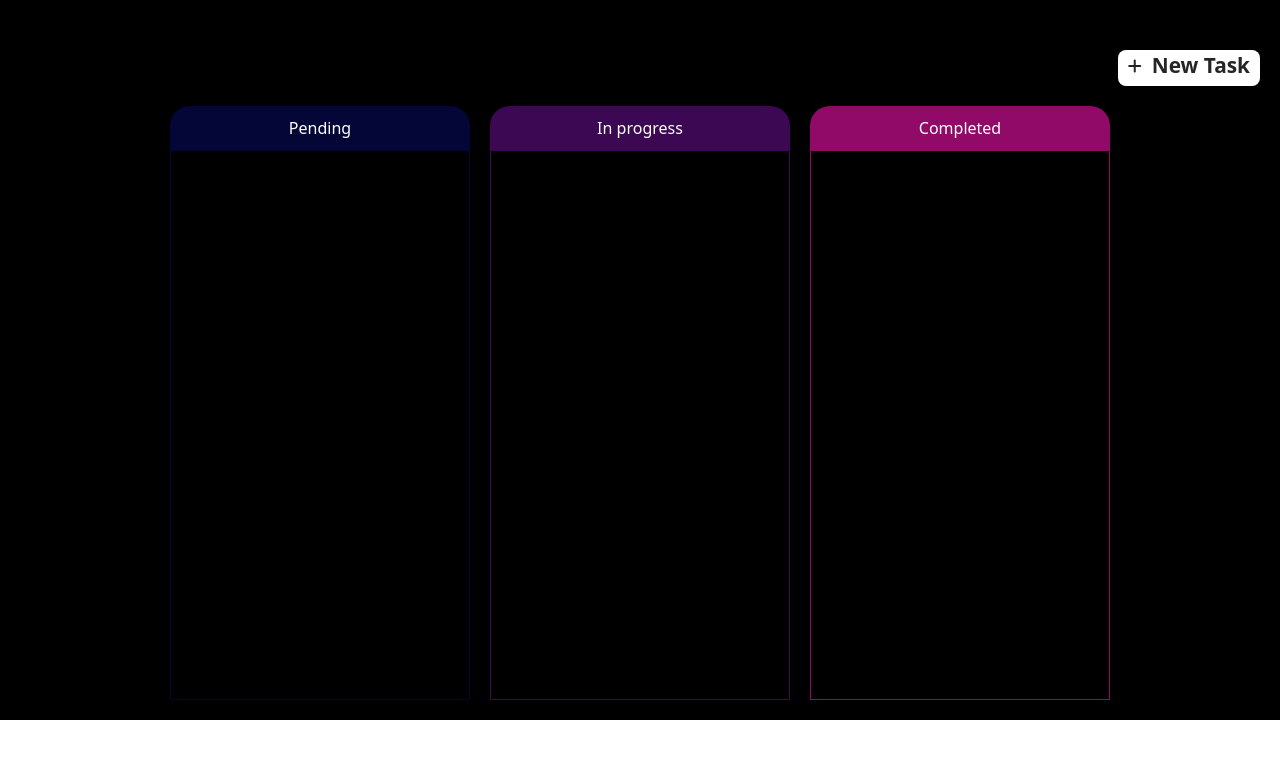
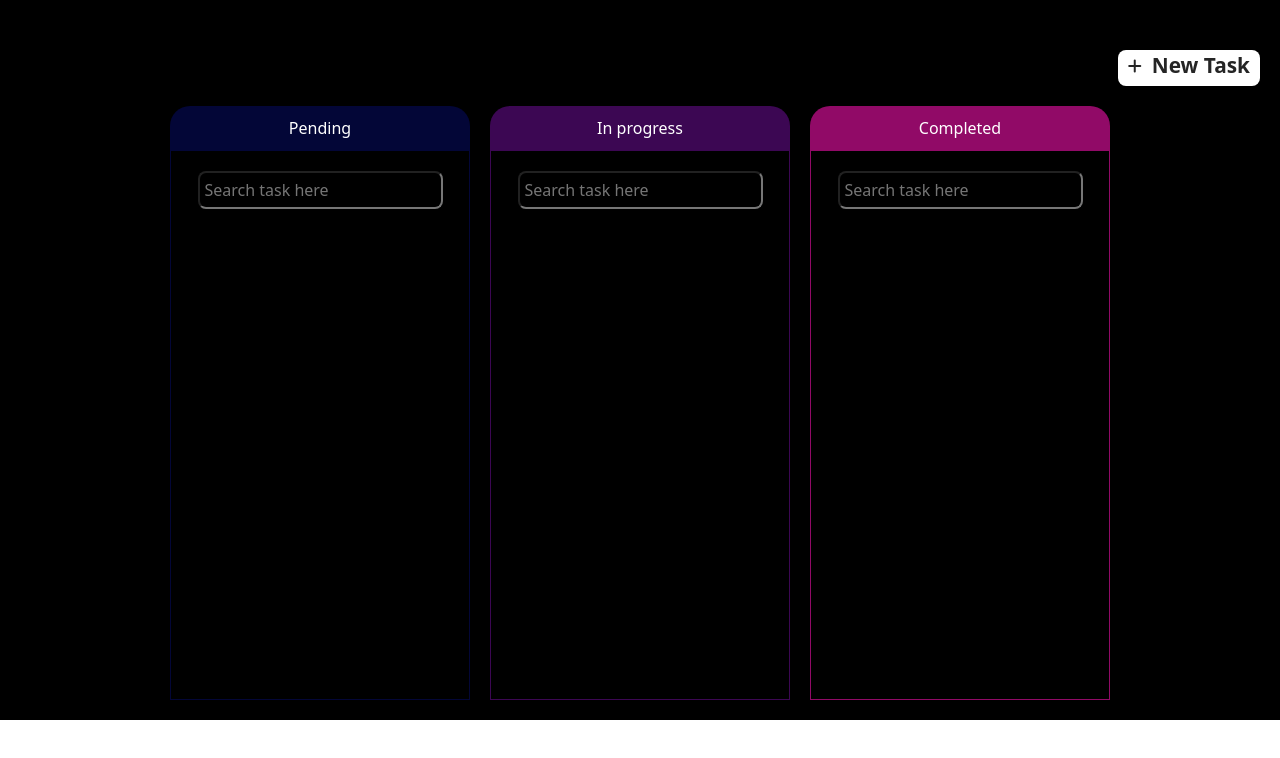
Before and after one commit to NonyeReeta/task-tracker, an Angular app: page /dashboard in a window 1280 px wide. Shown: the top 758 px of the page. Built offline with nearby package versions, Linux system fonts and the light colour scheme.

Commit message:
implemented query search

```diff
--- a/src/app/auth/component/home/home.component.css
+++ b/src/app/auth/component/home/home.component.css
@@ -33,6 +33,20 @@ section {
     text-align: center;
     border-radius: 20px 20px 0 0;
     cursor: pointer;
+}
+
+.search {
+    display: flex;
+    align-items: center;
+    justify-content: center;
+    margin-bottom: 10px;
+}
+
+.search > input {
+    background: none;
+    color: #fff;
+    padding: 5px;
+    border-radius: 8px;
 }
 
 .open {
--- a/src/app/auth/component/home/home.component.html
+++ b/src/app/auth/component/home/home.component.html
@@ -8,14 +8,12 @@
                 <p>Pending</p>
             </div>
             <div
-                #openlist="cdkDropList"
-                cdkDropList
-                [cdkDropListData]="pending_tasks"
-                [cdkDropListConnectedTo]="[pendinglist, closedlist]"
-                (cdkDropListDropped)="drop($event, 'pending')"
                 class="tasks-container open-cont">
-                @for (task of pending_tasks; track task) {
-                    <div cdkDrag class="task task-open" (click)="viewTask(task); show_task = true">
+                <div class="search">
+                    <input type="text" placeholder="Search task here" [(ngModel)]="search_pending">
+                </div>
+                @for (task of filterTasks('pending'); track task) {
+                    <div class="task task-open" (click)="viewTask(task); show_task = true">
                         <h4>{{task.title}}</h4>
                         <p>{{ task.description.length > 200 ? task.description.substring(0, 200) + '...' : task.description }}</p>
                         <div class="task-footer">
@@ -32,14 +30,12 @@
                 <p>In progress</p>
             </div>
             <div
-                #pendinglist="cdkDropList"
-                cdkDropList
-                [cdkDropListData]="progress_tasks"
-                [cdkDropListConnectedTo]="[openlist, closedlist]"
-                (cdkDropListDropped)="drop($event, 'in progress')"
                 class="tasks-container pending-cont">
-                @for (task of progress_tasks; track task) {
-                    <div cdkDrag class="task task-open" (click)="viewTask(task); show_task = true">
+                <div class="search">
+                    <input type="text" placeholder="Search task here" [(ngModel)]="search_progress">
+                </div>
+                @for (task of filterTasks('in progress'); track task) {
+                    <div class="task task-open" (click)="viewTask(task); show_task = true">
                         <h4>{{task.title}}</h4>
                         <p>{{ task.description.length > 200 ? task.description.substring(0, 200) + '...' : task.description }}</p>
                         <div class="task-footer">
@@ -55,14 +51,12 @@
             <div class="tracker-title closed">
                 <p>Completed</p>
             </div>
-            <div
-                #closedlist="cdkDropList"
-                cdkDropList
-                [cdkDropListData]="completed_tasks"
-                [cdkDropListConnectedTo]="[pendinglist, openlist]"
-                (cdkDropListDropped)="drop($event, 'completed')" class="tasks-container closed-cont">
-                @for (task of completed_tasks; track task) {
-                    <div cdkDrag class="task task-open" (click)="viewTask(task); show_task = true">
+            <div class="tasks-container closed-cont">
+                <div class="search">
+                    <input type="text" placeholder="Search task here" [(ngModel)]="search_completed">
+                </div>
+                @for (task of filterTasks('completed'); track task) {
+                    <div class="task task-open" (click)="viewTask(task); show_task = true">
                         <h4>{{task.title}}</h4>
                         <p>{{ task.description.length > 200 ? task.description.substring(0, 200) + '...' : task.description }}</p>
                         <div class="task-footer">
@@ -94,7 +88,7 @@
             </div>
             <div class="form-input mb-3">
                 <label for="desc">Description</label>
-                <textarea name="desc" id="desc" cols="30" rows="" placeholder="Enter task description here" class="form-control" formControlName="description"  [ngClass]="{'required': taskForm.get('description')?.touched && taskForm.get('description')?.invalid}"></textarea>
+                <textarea name="desc" id="desc" cols="30" rows="" placeholder="Enter task description here" class="form-control" formControlName="description"  [ngClass]="{'required': taskForm.get('description')?.touched && taskForm.get('description')?.invalid}" autocomplete="off"></textarea>
             </div>
             <div class="form-input mb-3">
                 <label for="date">Due date</label>
--- a/src/app/auth/component/home/home.component.ts
+++ b/src/app/auth/component/home/home.component.ts
@@ -1,13 +1,7 @@
 import { Component } from '@angular/core';
-import {
-  CdkDragDrop,
-  moveItemInArray,
-  transferArrayItem,
-  CdkDrag,
-  CdkDropList
-} from '@angular/cdk/drag-drop';
 import { CommonModule } from '@angular/common';
 import { FormGroup, FormControl, Validators } from '@angular/forms';
+import { FormsModule } from '@angular/forms';
 import { ReactiveFormsModule } from '@angular/forms';
 import { TaskService } from 'src/app/services/task.service';
 
@@ -23,7 +17,7 @@ interface Task {
 @Component({
   selector: 'app-home',
   standalone: true,
-  imports: [CdkDropList, CdkDrag, CommonModule, ReactiveFormsModule],
+  imports: [CommonModule, ReactiveFormsModule, FormsModule],
   templateUrl: './home.component.html',
   styleUrl: './home.component.css'
 })
@@ -40,33 +34,12 @@ export class HomeComponent {
   show_new_task_modal:boolean = false;
   is_operation_in_progress:boolean = false;
 
-  task_to_edit:any = {};;
+  task_to_edit:any = {};
+  search_query:string = '';
+  search_pending:string = '';
+  search_progress:string = '';
+  search_completed:string = '';
 
-
-  // function to detect drop and change task status
-  drop(event: CdkDragDrop<Task[]>, new_status: string) {
-    if (event.previousContainer === event.container) {
-      moveItemInArray(event.container.data, event.previousIndex, event.currentIndex);
-    } else {
-      transferArrayItem(
-        event.previousContainer.data,
-        event.container.data,
-        event.previousIndex,
-        event.currentIndex,
-      );
-      console.log(event)
-      let t:Task | undefined = event.container.data.at(-1);
-      console.log(t)
-      if(t !== undefined) {
-        // remove task from its list
-        this.deleteTask(t);
-        // update the task status and add to new list
-        // t.status = new_status;
-        // this.dropChangeStatus(new_status);
-      }
-
-    }
-  };
 
   constructor(
     private taskService: TaskService
@@ -95,7 +68,6 @@ export class HomeComponent {
   };
 
   AddTask() {
-    console.log(this.taskForm.value);
     if(Object.keys(this.task_to_edit).length > 0) {
       this.deleteTask(this.task_to_edit);
     }
@@ -113,10 +85,10 @@ export class HomeComponent {
     }
     this.is_operation_in_progress = false;
     this.show_new_task_modal = false;
+    this.taskForm.reset();
   };
 
   deleteTask(task:Task) {
-    console.log(task)
     if(task.status === 'pending') {
       const index_to_delete = this.pending_tasks.findIndex(t => t.id === task.id);
       if(index_to_delete !== -1) {
@@ -175,4 +147,41 @@ export class HomeComponent {
     return Math.random().toString(36).substr(2, 9);
   }
 
+  // filter tasks based on query input
+  filterTasks(list_type: string): any[] {
+    let list_to_filter: any[];
+    let search_query: string;
+
+    // Determine which list and search query to use based on the list type
+    switch (list_type) {
+      case 'pending':
+        list_to_filter = this.pending_tasks;
+        search_query = this.search_pending;
+        break;
+      case 'in progress':
+        list_to_filter = this.progress_tasks;
+        search_query = this.search_progress;
+        break;
+      case 'completed':
+        list_to_filter = this.completed_tasks;
+        search_query = this.search_completed;
+        break;
+      default:
+        return [];
+    }
+
+    // If search query is empty or whitespace, return the original list without filtering
+    if (!search_query.trim()) {
+      return list_to_filter;
+    }
+
+    // Otherwise, filter the list based on the search query
+    const searchTerm = search_query.toLowerCase().trim();
+
+    return list_to_filter.filter(task => {
+      return task.title.toLowerCase().includes(searchTerm) || task.description.toLowerCase().includes(searchTerm);
+    });
+  }
+
+
 }
--- a/src/app/auth/component/landing/landing.component.ts
+++ b/src/app/auth/component/landing/landing.component.ts
@@ -23,7 +23,7 @@ export class LandingComponent {
       } else {
         this.router.navigate(['/login']);
       }
-    }, 3000);
+    }, 2000);
 
   }
 }
```
